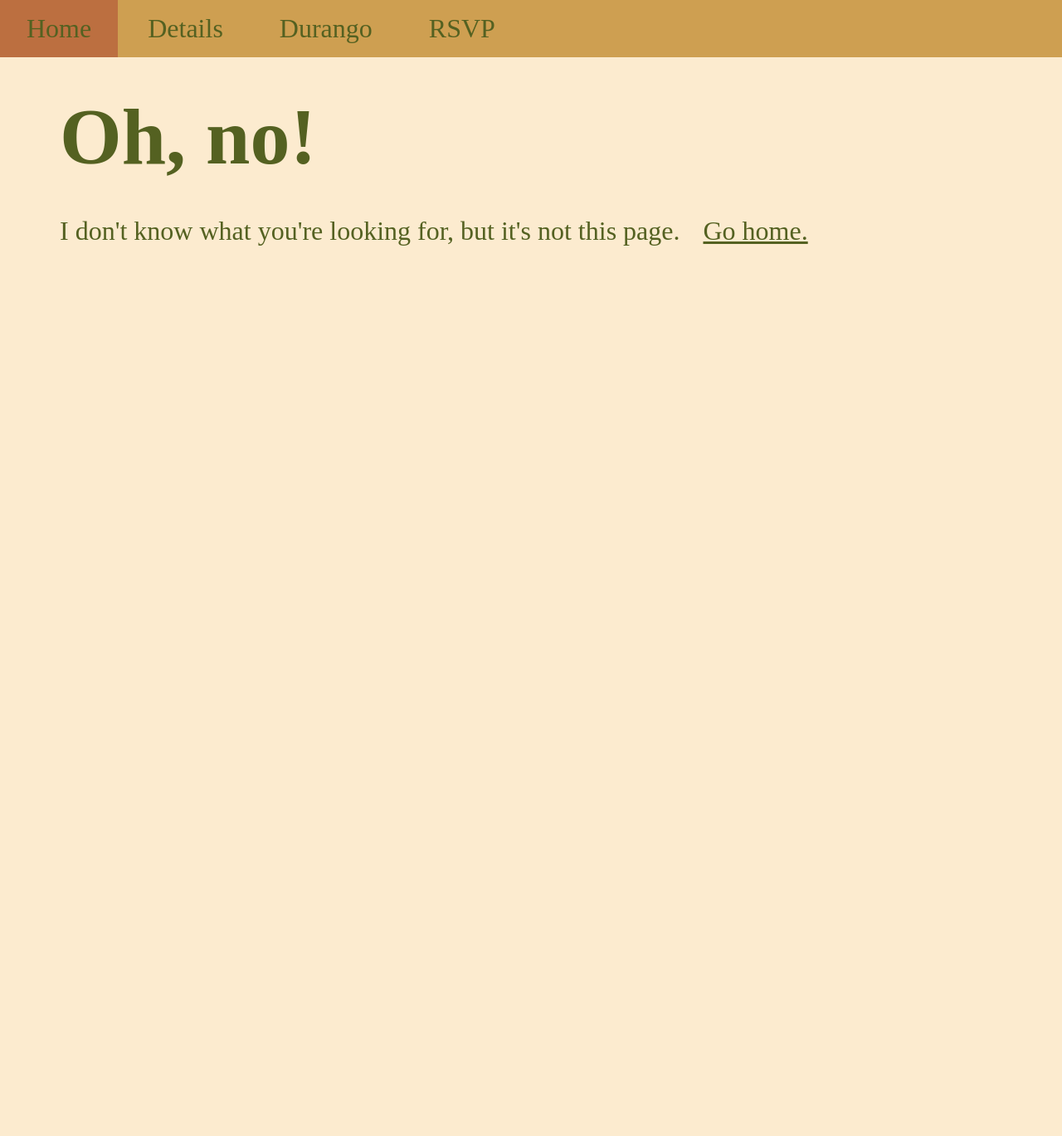
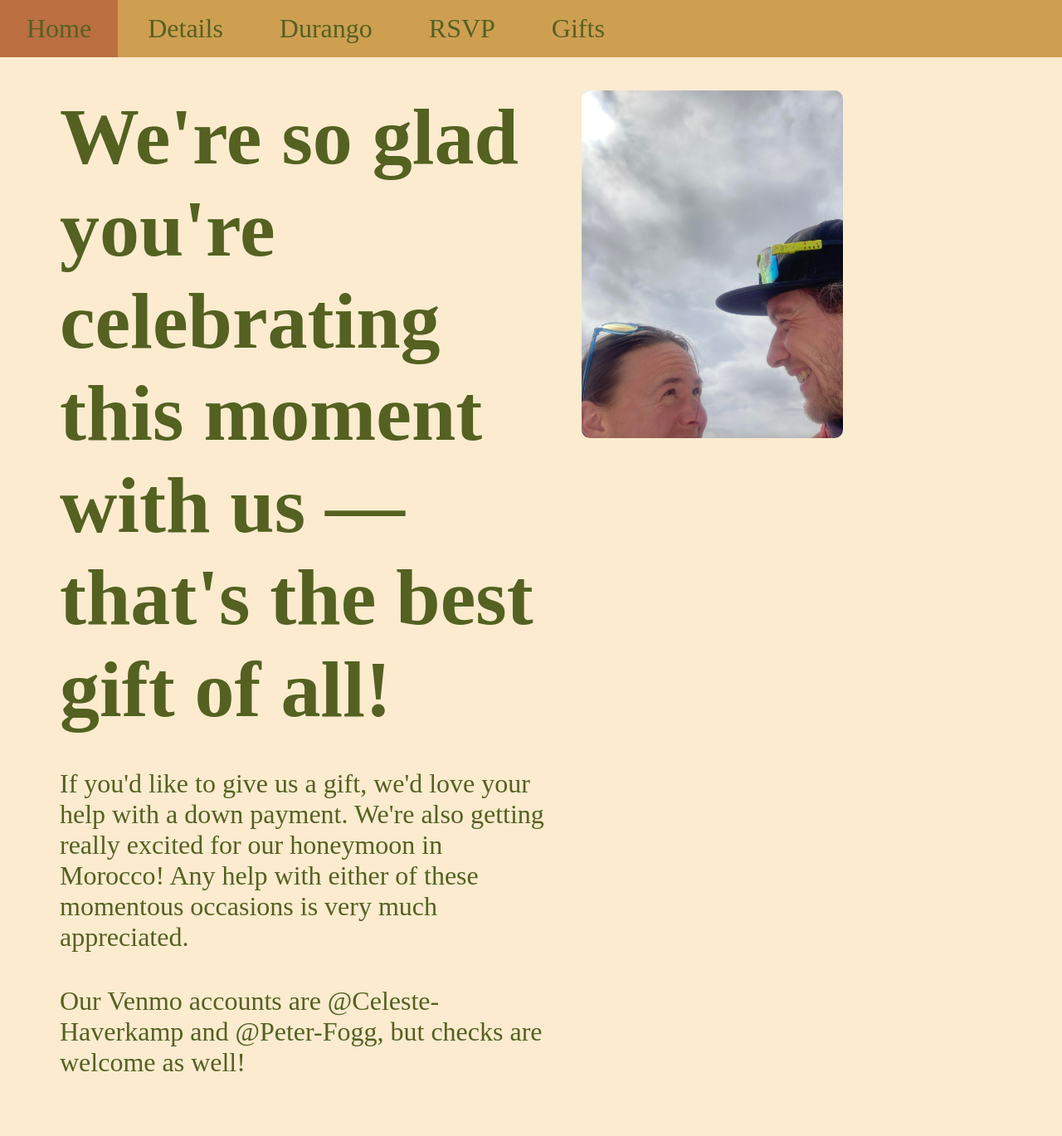
Before and after one commit to peter-fogg/celeste-and-peter, a Flask app: page /gifts in a window 1280 px wide. Shown: the whole page at 83% size. Before the commit the page ends 296 px from the top, so only its background shows below. Run offline with Flask 3, Linux system fonts and the light colour scheme; some web fonts are replaced.

Commit message:
add gifts page

```diff
--- a/app.py
+++ b/app.py
@@ -85,6 +85,10 @@ def rsvp_for_post():
         return f.render_template('not_coming.html')
     return f.render_template('thanks.html', info=dict(form), guest=guest)
 
+@app.route('/gifts')
+def gifts():
+    return f.render_template('gifts.html')
+
 @app.errorhandler(404)
 def not_found(error):
     return f.render_template('404.html')
--- a/haverkamp-side.txt
+++ b/haverkamp-side.txt
@@ -64,7 +64,7 @@ Eileen Penny,f,f
 Heidi Sarazen,f,f
 Tyler Campbell,f,f
 Morgan DiSanto,f,f
-Alex ,f,f
+Alex Graf,f,f
 Caitlin Laffey,f,f
 Anna,f,f
 Tori Burch,f,f
--- a/templates/details.html
+++ b/templates/details.html
@@ -23,8 +23,8 @@
           <div><img src="{{ url_for('static', filename='./imgs/slides/watermelon.jpg') }}"></div>
           <div><img src="{{ url_for('static', filename='./imgs/slides/celeste-muir.jpg') }}"></div>
           <div><img src="{{ url_for('static', filename='./imgs/slides/wolfy.jpg') }}"></div>
-          <div><img src="{{ url_for('static', filename='./imgs/slides/wedding-bea') }}uty.jpg">
-          </div>
+          <div><img src="{{ url_for('static', filename='./imgs/slides/babcock-yikes.jpg') }}"></div>
+          <div><img src="{{ url_for('static', filename='./imgs/slides/wedding-beauty.jpg') }}"></div>
         </div>
 
         <div class="hidden" id="slider-buttons">
--- /dev/null
+++ b/templates/gifts.html
@@ -0,0 +1,21 @@
+<!DOCTYPE html>
+<html>
+  {% include 'head.html' %}
+
+  <body>
+    {% include 'nav_bar.html' %}
+    <div class="title-container">
+      <div class="title-block">
+
+        <h1>We're so glad you're celebrating this moment with us &mdash; that's the best gift of all!</h1>
+        <p>If you'd like to give us a gift, we'd love your help with a
+          down payment. We're also getting really excited for our
+          honeymoon in Morocco! Any help with either of these momentous occasions is very much appreciated.</p>
+        <p>Our Venmo accounts are @Celeste-Haverkamp and @Peter-Fogg, but checks are welcome as well!</p>
+      </div>
+      <div class="title-image">
+        <img width="500px" src="{{ url_for('static', filename='./imgs/bothy.jpg') }}" class="float-right">
+      </div>
+    </div>
+  </body>
+</html>
--- a/templates/nav_bar.html
+++ b/templates/nav_bar.html
@@ -4,5 +4,6 @@
     <li><a href="{{ url_for('details') }}">Details</a></li>
     <li><a href="{{ url_for('durango') }}">Durango</a></li>
     <li><a href="{{ url_for('rsvp') }}">RSVP</a></li>
+    <li><a href="{{ url_for('gifts') }}">Gifts</a></li>
   </ul>
 </div>
```
Also changed, not shown: static/imgs/bothy.jpg (added), static/imgs/slides/babcock-yikes.jpg (added).
